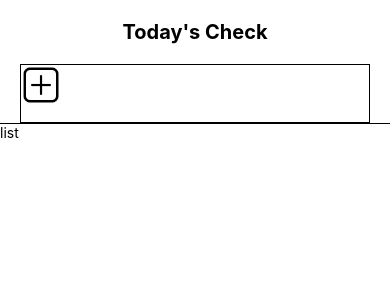
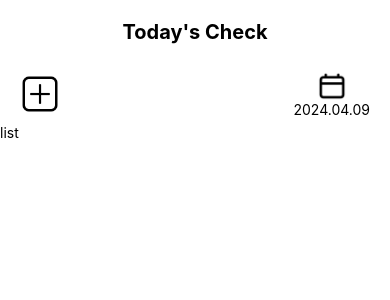
Before and after one commit to pparksso/RN_Calendar, a React Native app: screen /List in a window 390 px wide. Shown: the top 300 px of the page. Built offline with nearby package versions, Linux system fonts and the light colour scheme.

Commit message:
design: list page ing

```diff
--- a/components/ui/TitleCard.jsx
+++ b/components/ui/TitleCard.jsx
@@ -10,8 +10,6 @@ const styles = StyleSheet.create({
     height: 60,
     justifyContent: "center",
     paddingHorizontal: 20,
-    borderBottomWidth: 1,
-    borderColor: "#000",
   },
 });
 
--- a/screens/ListScreen.jsx
+++ b/screens/ListScreen.jsx
@@ -8,12 +8,14 @@ const ListScreen = () => {
     <Section>
       <TitleCard>
         <View style={styles.titleContainer}>
-          <Image style={styles.addImg} source={require("../assets/images/plus.png")} />
+          <Pressable style={styles.addBtn}>
+            <Image style={styles.addImg} source={require("../assets/images/plus.png")} />
+          </Pressable>
           <View style={styles.dateContainer}>
             <Pressable style={styles.calendarBtn}>
-              <Image style={styles.calendarImg} />
+              <Image style={styles.calendarImg} source={require("../assets/images/calendar.png")} />
             </Pressable>
-            <Text style={styles.dateText}></Text>
+            <Text style={styles.dateText}>2024.04.09</Text>
           </View>
         </View>
       </TitleCard>
@@ -25,17 +27,25 @@ const ListScreen = () => {
 const styles = StyleSheet.create({
   titleContainer: {
     flex: 1,
-    alignItems: "stretch",
-    borderWidth: 1,
-    borderColor: "#000",
+    flexDirection: "row",
+    alignItems: "center",
+    justifyContent: "space-between",
   },
+  addBtn: {},
   addImg: {
     width: 40,
     height: 40,
   },
-  dateContainer: {},
-  calendarBtn: {},
-  calendarImg: {},
+  dateContainer: {
+    justifyContent: "center",
+  },
+  calendarBtn: {
+    alignItems: "center",
+  },
+  calendarImg: {
+    width: 30,
+    height: 30,
+  },
   dateText: {},
 });
 
```
Also changed, not shown: assets/images/calendar.png (added).
